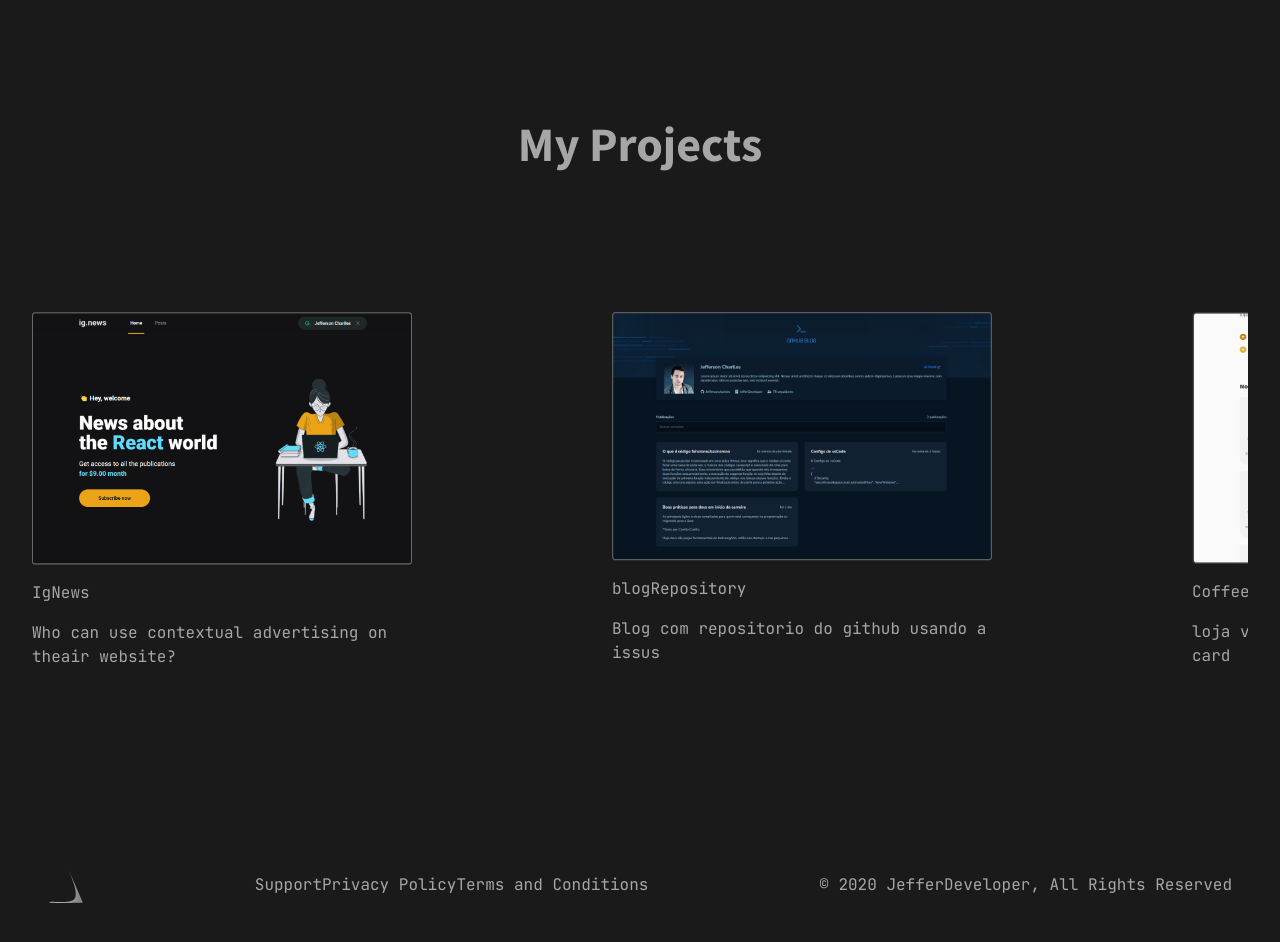
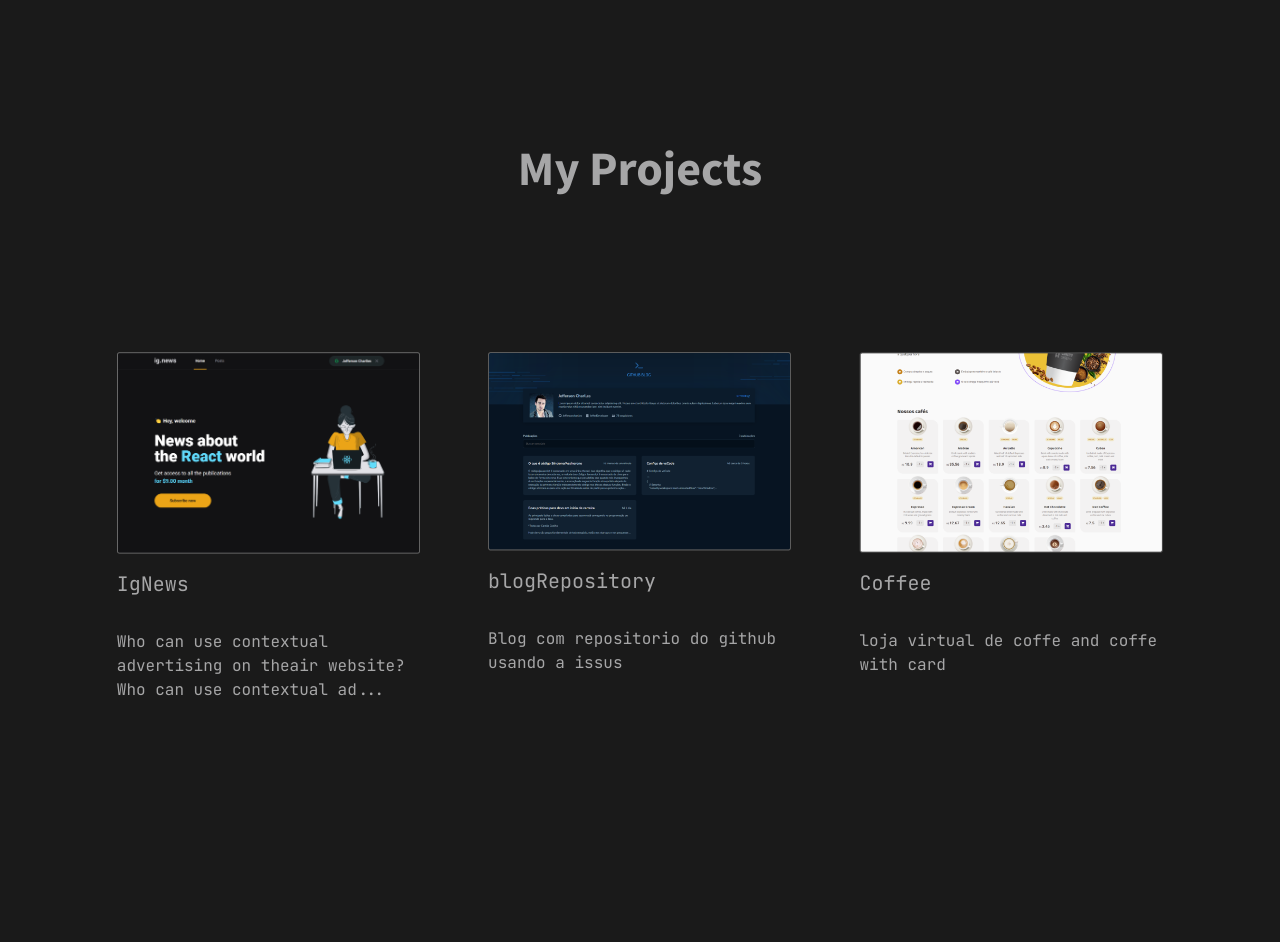
Before and after one commit to Jeffersoncharlles/portfolio, a Next.js app in the folder web/: page / in a window 1280 px wide. Shown: the part 1820-2762 px from the top of the page. Built offline with nearby package versions, Linux system fonts and the light colour scheme.

Commit message:
chore:static first layout ok

```diff
--- a/web/src/components/AcademicEducation/CardFormation/index.tsx
+++ b/web/src/components/AcademicEducation/CardFormation/index.tsx
@@ -16,7 +16,7 @@ export const CardFormation = ({data }:Props) => {
         <div className={styles.container}>
           <img src={data.imagUrl} alt="" className={styles.avatar} />
           <div className={styles.container_card_body}>
-            <h4 className='font-sans2 text-2xl text-gray-50 '>{data.title}</h4>
+          <h4 className={styles.title}>{data.title}</h4>
             <p>{data.description}</p>
             <span className='text-gray-300'>{data.dateFrom}-{ data.dateTo}</span>
           </div>
--- a/web/src/components/AcademicEducation/CardFormation/styles.module.css
+++ b/web/src/components/AcademicEducation/CardFormation/styles.module.css
@@ -1,6 +1,6 @@
 .container{
 
-  @apply flex flex-row  items-start ;
+  @apply flex flex-row  items-start mt-8;
 }
 
 .avatar{
@@ -10,3 +10,6 @@
 .container_card_body{
   @apply flex flex-col ml-7 gap-1 justify-center;
 }
+.title{
+  @apply font-sans2 text-2xl text-gray-50 ;
+}
--- /dev/null
+++ b/web/src/components/CarrosselProject/index.tsx
@@ -0,0 +1,76 @@
+import styles from './styles.module.css'
+import Image from 'next/image';
+import { useState } from 'react';
+import { projects } from '../../utils/helpers';
+// Import Swiper React components
+import { Swiper, SwiperSlide } from 'swiper/react';
+import { Autoplay, Pagination } from 'swiper';
+
+// Import Swiper styles
+import 'swiper/css';
+import 'swiper/css/autoplay';
+import "swiper/css/pagination";
+
+interface Props extends React.HTMLAttributes<HTMLDivElement> { }
+
+export const CarrosselProject = ({ ...rest}:Props) => {
+    const [active, setActive] = useState<null | number>(null)
+
+
+    return(
+        <section className={styles.container} {...rest}>
+            <h2 className={styles.title}>My Projects</h2>
+            <>
+                <Swiper
+                    modules={[Autoplay, Pagination]}
+                    spaceBetween={20}
+                    slidesPerView={3}
+                    breakpoints={{
+                        375: {
+                            slidesPerView: 1,
+                            spaceBetween: 20,
+                        },
+                        640: {
+                            slidesPerView: 1,
+                            spaceBetween: 20,
+                            centeredSlides:true
+                        },
+                        960: {
+                            slidesPerView: 2,
+                            spaceBetween: 40,
+                        },
+                        1024: {
+                            slidesPerView: 3,
+                            spaceBetween: 20,
+                        },
+                        1440: {
+                            slidesPerView: 3,
+                            spaceBetween: 20,
+                        },
+                    }}
+                    grabCursor // mãozinha no item
+                    loop={true}
+                    autoplay={{
+                        delay: 8000,
+                        pauseOnMouseEnter: true,
+                        disableOnInteraction: false
+                    }}
+                    onSlideChange={(curr) => setActive(curr.realIndex)}
+                    className={styles.cards}
+                >
+                    {projects.map((item, index) => (
+                        <SwiperSlide key={item.title} className={styles.card}  >
+                            <div>
+                                 <Image src={item.imageUrl} alt="" width={573} height={380.65} />
+                                <div className={styles.cards_body}>
+                                    <h4 className={styles.titleCard}>{item.title}</h4>
+                                    <p className={styles.body}>{item.body.length >= 78 ? item.body.slice(0, 78).concat('...') : item.body}</p>
+                                </div>
+                           </div>
+                        </SwiperSlide>
+                    ))}
+                </Swiper>
+            </>
+        </section>
+    );
+}
--- /dev/null
+++ b/web/src/components/CarrosselProject/styles.module.css
@@ -0,0 +1,24 @@
+.container{
+    @apply max-w-[1440px] min-h-[800px]  flex flex-col items-center gap-36 w-full h-5/6 md:justify-center py-6 ;
+}
+.title{
+  @apply font-sans2 text-5xl font-bold;
+}
+
+.cards{
+  @apply w-[90%] md:flex md:items-center ;
+
+}
+
+.card{
+  @apply w-full  flex flex-col px-6 py-4 gap-4  lg:items-center lg:justify-center ;
+}
+.cards_body{
+  @apply flex flex-col items-start gap-4 ;
+}
+.titleCard{
+  @apply text-xl mt-4;
+}
+.body{
+  @apply inline-block w-full py-4;
+}
--- a/web/src/components/MyProjects/CardSliderProject/index.tsx
+++ /dev/null
@@ -1,26 +0,0 @@
-import styles from './styles.module.scss'
-import Image from 'next/image';
-
-interface Props extends React.HTMLAttributes<HTMLDivElement> {
-  data: {
-    imageUrl: string;
-    title: string;
-    body: string;
-  }
-  active?: boolean;
-}
-
-export const CardSliderProject = ({ data, active, ...rest }: Props) => {
-  const bodyLength = data.body.length >= 78
-
-  const bodySlice = bodyLength ? data.body.slice(0, 78) : data.body
-    return(
-      <div className={`${styles.container} ${active && styles.active}`} {...rest} >
-        <Image  src={data.imageUrl} alt="" width={573} height={380.65} />
-        <div className={styles.container_body}>
-          <h4>{data.title}</h4>
-          <p>{bodySlice }</p>
-        </div>
-      </div>
-    );
-}
--- a/web/src/components/MyProjects/CardSliderProject/styles.module.scss
+++ /dev/null
@@ -1,12 +0,0 @@
-.container{
-  @apply flex flex-col gap-4  ;
-}
-
-
-.active{
-  @apply h-[800]  ;
-}
-
-.container_body{
-  @apply flex flex-col justify-center items-start gap-4;
-}
--- a/web/src/components/MyProjects/index.tsx
+++ /dev/null
@@ -1,66 +0,0 @@
-
-import styles from './styles.module.scss'
-import { Autoplay, EffectCoverflow } from 'swiper';
-
-// Import Swiper React components
-import { Swiper, SwiperSlide } from 'swiper/react';
-
-// Import Swiper styles
-import 'swiper/css';
-import 'swiper/css/autoplay';
-import "swiper/css/effect-coverflow";
-import "swiper/css/pagination";
-
-
-import { CardSliderProject } from './CardSliderProject';
-import { useState } from 'react';
-import { projects } from '../../utils/helpers';
-
-
-interface Props extends React.HTMLAttributes<HTMLDivElement> { }
-
-export const MyProjects = ({ ...rest }: Props) => {
-    const [active,setActive] = useState<null| number>(null)
-
-
-
-
-
-    return(
-        <section className={styles.container} {...rest}>
-            <h2 className={styles.title}>My Projects</h2>
-            <Swiper
-                onSlideChange={(curr) => setActive(curr.realIndex +1)}
-                modules={[Autoplay]}
-                className={styles.swiper_container}
-                breakpoints={{
-                    640: {
-                        width: 640,
-                        slidesPerView: 1,
-                    },
-                    960: {
-                        width: 960,
-                        slidesPerView: 2,
-                        spaceBetween: 200,
-                    }
-                }}
-                slidesPerView={2}
-                grabCursor // mãozinha no item
-                loop={true}
-                autoplay={{
-                    delay: 12000,
-                    pauseOnMouseEnter: true,
-                    disableOnInteraction: false
-                }}
-            >
-                {projects.map((item, index) => (
-                    <SwiperSlide key={index}>
-                        <CardSliderProject data={item} active={active === index} />
-                    </SwiperSlide>
-                ))}
-
-
-            </Swiper>
-        </section>
-    );
-}
--- a/web/src/components/MyProjects/styles.module.css
+++ /dev/null
@@ -1,11 +0,0 @@
-.container{
-  @apply flex flex-col items-center gap-36 w-full h-full  ;
-}
-
-.title{
-  @apply font-sans2 text-5xl font-bold;
-}
-
-.swiper_container{
-  @apply max-md:hidden;
-}
--- a/web/src/components/MyProjects/styles.module.scss
+++ /dev/null
@@ -1,7 +0,0 @@
-.container{
-  @apply flex flex-col items-center gap-36 w-full h-full md:justify-center  ;
-}
-
-.title{
-  @apply font-sans2 text-5xl font-bold;
-}
--- a/web/src/pages/index.tsx
+++ b/web/src/pages/index.tsx
@@ -4,15 +4,13 @@ import Head from 'next/head'
 import { Header } from '../components/Header'
 import styles from '../styles/pages/hero.module.css'
 import { AcademicEducation } from '../components/AcademicEducation'
-import { MyProjects } from '../components/MyProjects'
 import { Footer } from '../components/Footer'
 import {menuHelpers } from '../utils/helpers'
 import { useRouter } from 'next/router'
 import Image from 'next/image'
 import BackgroundHero from '../assets/bg-hero.png'
 import { Hero } from '../components/Hero'
-
-
+import { CarrosselProject } from '../components/CarrosselProject'
 
 export default function Home() {
   const router = useRouter();
@@ -30,9 +28,9 @@ export default function Home() {
       <main className={styles.container} >
         <Hero id='home' />
         <AcademicEducation id="formation"  />
-        <MyProjects id="myproject" />
+        <CarrosselProject id="myproject" />
+      </main>
 
-      </main>
       <Footer />
 
     </>
--- a/web/src/utils/helpers.ts
+++ b/web/src/utils/helpers.ts
@@ -18,7 +18,7 @@ export const menuHelpers = [
 ]
 
 export const projects = [
-  { title: 'IgNews', imageUrl: '/ignews.png', body: 'Who can use contextual advertising on theair website?'},
+  { title: 'IgNews', imageUrl: '/ignews.png', body: 'Who can use contextual advertising on theair website?Who can use contextual advertising on theair website?'},
   { title: 'blogRepository', imageUrl: '/blog.png', body: 'Blog com repositorio do github usando a issus'},
   { title: 'Coffee', imageUrl: '/coffe.png', body: 'loja virtual de coffe and coffe with card'},
   { title: 'Nubank', imageUrl: '/nubank.png', body: 'designer nubank imagination'},
```
